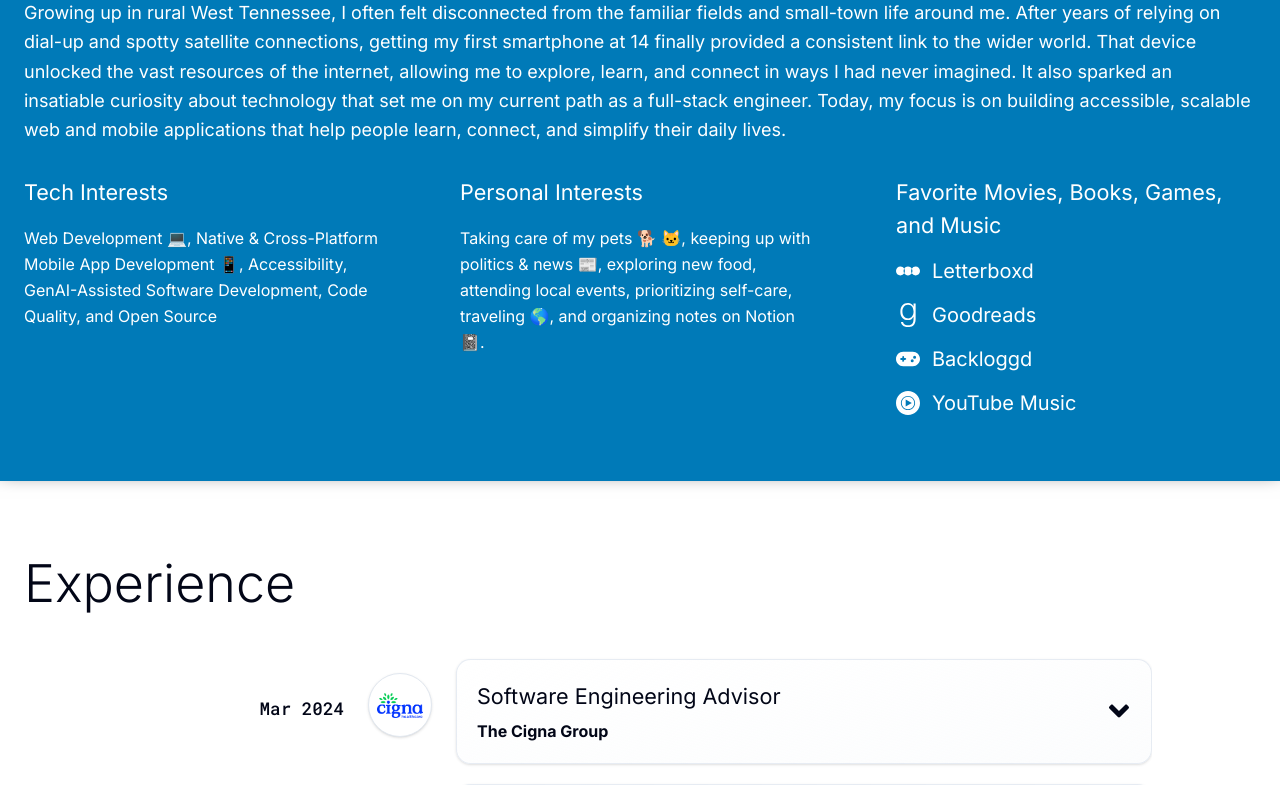
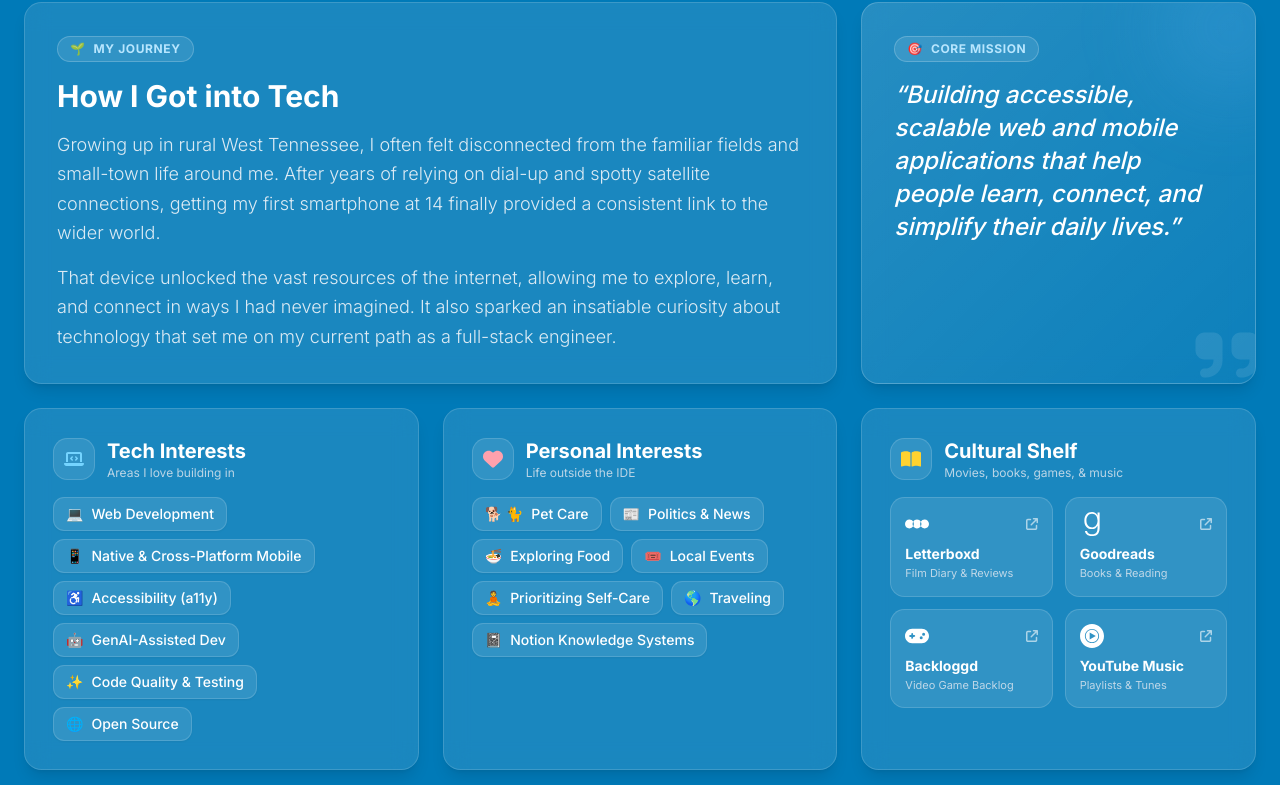
Before and after one commit to CodyManess/portfolio-website, a Next.js app: page / in a window 1280 px wide. Shown: the part 996-1781 px from the top of the page. Built offline with nearby package versions, Linux system fonts and the light colour scheme.

Commit message:
feat: add About component with data, types, and tests

```diff
--- a/src/components/about/about.tsx
+++ b/src/components/about/about.tsx
@@ -1,84 +1,184 @@
 import React from 'react'
-import { SiLetterboxd, SiGoodreads, SiYoutubemusic } from 'react-icons/si'
-import { FaGamepad } from 'react-icons/fa6'
 import Link from 'next/link'
+import {
+  FaLaptopCode,
+  FaHeart,
+  FaBookOpen,
+  FaArrowUpRightFromSquare,
+  FaQuoteRight,
+} from 'react-icons/fa6'
+import { techInterests, personalInterests, mediaLinks } from '@/data/about'
 
 const About: React.FC = () => {
   return (
     <section
       id="about"
-      className="py-16 flex justify-center relative z-[2] shadow-[0px_-12px_20px_black] bg-[var(--section-background)] text-white [&_a]:text-white"
+      className="py-16 md:py-20 flex justify-center relative z-[2] shadow-[0px_-12px_20px_black] bg-[var(--section-background)] text-white"
     >
       <div className="container mx-auto px-4 lg:px-6 flex flex-col gap-8">
         <div>
           <h2 className="mb-2">About Me</h2>
-          <h3 className="text-xl mb-4">How I got into Tech</h3>
-          <p className="leading-relaxed text-base md:text-lg">
-            Growing up in rural West Tennessee, I often felt disconnected from
-            the familiar fields and small-town life around me. After years of
-            relying on dial-up and spotty satellite connections, getting my
-            first smartphone at 14 finally provided a consistent link to the
-            wider world. That device unlocked the vast resources of the
-            internet, allowing me to explore, learn, and connect in ways I had
-            never imagined. It also sparked an insatiable curiosity about
-            technology that set me on my current path as a full-stack engineer.
-            Today, my focus is on building accessible, scalable web and mobile
-            applications that help people learn, connect, and simplify their
-            daily lives.
+        </div>
+
+        {/* Bento Grid */}
+        <div className="flex flex-col gap-6">
+          {/* Hero Row: Journey & Core Mission */}
+          <div className="grid grid-cols-1 lg:grid-cols-12 gap-6">
+            {/* Story Card */}
+            <div className="lg:col-span-7 xl:col-span-8 bg-white/10 dark:bg-slate-900/50 backdrop-blur-md border border-white/15 dark:border-white/10 rounded-3xl p-6 sm:p-8 flex flex-col justify-between shadow-lg">
+              <div>
+                <div className="inline-flex items-center gap-2 text-xs font-semibold uppercase tracking-wider text-sky-200 bg-white/10 px-3 py-1 rounded-full border border-white/20 w-fit mb-4">
+                  <span>🌱</span> My Journey
+                </div>
+                <h3 className="text-2xl sm:text-3xl font-bold text-white mb-4">
+                  How I Got into Tech
+                </h3>
+                <div className="space-y-4 text-slate-100/90 text-base sm:text-lg leading-relaxed font-light">
+                  <p>
+                    Growing up in rural West Tennessee, I often felt
+                    disconnected from the familiar fields and small-town life
+                    around me. After years of relying on dial-up and spotty
+                    satellite connections, getting my first smartphone at 14
+                    finally provided a consistent link to the wider world.
+                  </p>
+                  <p>
+                    That device unlocked the vast resources of the internet,
+                    allowing me to explore, learn, and connect in ways I had
+                    never imagined. It also sparked an insatiable curiosity
+                    about technology that set me on my current path as a
+                    full-stack engineer.
                   </p>
                 </div>
+              </div>
+            </div>
 
-        <div className="flex flex-row justify-between flex-wrap gap-8">
-          <div className="max-w-[360px]">
-            <h3 className="mb-4">Tech Interests</h3>
-            <p className="leading-relaxed">
-              Web Development &#128187;, Native & Cross-Platform Mobile App
-              Development &#128241;, Accessibility, GenAI-Assisted Software
-              Development, Code Quality, and Open Source
+            {/* Core Mission Card */}
+            <div className="lg:col-span-5 xl:col-span-4 bg-gradient-to-br from-white/15 to-white/5 dark:from-slate-900/60 dark:to-slate-950/60 backdrop-blur-md border border-white/20 dark:border-white/10 rounded-3xl p-6 sm:p-8 flex flex-col justify-start shadow-lg relative overflow-hidden">
+              <div className="absolute -top-12 -right-12 w-36 h-36 bg-[var(--primary-light)]/20 rounded-full blur-2xl pointer-events-none" />
+              <FaQuoteRight
+                className="absolute -bottom-2 -right-2 text-7xl text-white/10 pointer-events-none select-none"
+                aria-hidden="true"
+              />
+              <div className="relative z-10">
+                <div className="inline-flex items-center gap-2 text-xs font-semibold uppercase tracking-wider text-sky-200 bg-white/10 px-3 py-1 rounded-full border border-white/20 w-fit mb-4">
+                  <span>🎯</span> Core Mission
+                </div>
+                <blockquote className="text-xl sm:text-2xl font-medium text-white italic leading-snug">
+                  &ldquo;Building accessible, scalable web and mobile
+                  applications that help people learn, connect, and simplify
+                  their daily lives.&rdquo;
+                </blockquote>
+              </div>
+            </div>
+          </div>
+
+          {/* 3-Column Bento Row */}
+          <div className="grid grid-cols-1 md:grid-cols-2 lg:grid-cols-3 gap-6">
+            {/* Tech Interests */}
+            <div className="bg-white/10 dark:bg-slate-900/50 backdrop-blur-md border border-white/15 dark:border-white/10 rounded-3xl p-6 sm:p-7 flex flex-col justify-between shadow-lg">
+              <div>
+                <div className="flex items-center gap-3 mb-4">
+                  <div className="p-2.5 rounded-2xl bg-white/10 border border-white/15 text-sky-300">
+                    <FaLaptopCode className="text-xl" />
+                  </div>
+                  <div>
+                    <h3 className="text-xl font-bold text-white">
+                      Tech Interests
+                    </h3>
+                    <p className="text-xs text-slate-200/80">
+                      Areas I love building in
                     </p>
                   </div>
+                </div>
+                <div className="flex flex-wrap gap-2 mt-4">
+                  {techInterests.map((interest) => (
+                    <span
+                      key={interest.name}
+                      className="inline-flex items-center gap-2 px-3 py-1.5 rounded-xl bg-white/10 border border-white/15 text-xs sm:text-sm font-medium text-white shadow-xs transition-all duration-200 hover:bg-white/20 hover:scale-[1.03] hover:border-white/30"
+                    >
+                      <span aria-hidden="true">{interest.emoji}</span>
+                      <span>{interest.name}</span>
+                    </span>
+                  ))}
+                </div>
+              </div>
+            </div>
 
-          <div className="max-w-[360px]">
-            <h3 className="mb-4">Personal Interests</h3>
-            <p className="leading-relaxed">
-              Taking care of my pets &#128021; &#128049;, keeping up with
-              politics & news &#128240;, exploring new food, attending local
-              events, prioritizing self-care, traveling &#127758;, and
-              organizing notes on Notion &#128211;.
+            {/* Personal Interests */}
+            <div className="bg-white/10 dark:bg-slate-900/50 backdrop-blur-md border border-white/15 dark:border-white/10 rounded-3xl p-6 sm:p-7 flex flex-col justify-between shadow-lg">
+              <div>
+                <div className="flex items-center gap-3 mb-4">
+                  <div className="p-2.5 rounded-2xl bg-white/10 border border-white/15 text-rose-300">
+                    <FaHeart className="text-xl" />
+                  </div>
+                  <div>
+                    <h3 className="text-xl font-bold text-white">
+                      Personal Interests
+                    </h3>
+                    <p className="text-xs text-slate-200/80">
+                      Life outside the IDE
                     </p>
                   </div>
+                </div>
+                <div className="flex flex-wrap gap-2 mt-4">
+                  {personalInterests.map((interest) => (
+                    <span
+                      key={interest.name}
+                      className="inline-flex items-center gap-2 px-3 py-1.5 rounded-xl bg-white/10 border border-white/15 text-xs sm:text-sm font-medium text-white shadow-xs transition-all duration-200 hover:bg-white/20 hover:scale-[1.03] hover:border-white/30"
+                    >
+                      <span aria-hidden="true">{interest.emoji}</span>
+                      <span>{interest.name}</span>
+                    </span>
+                  ))}
+                </div>
+              </div>
+            </div>
 
-          <div className="max-w-[360px]">
-            <h3 className="mb-4">Favorite Movies, Books, Games, and Music</h3>
-            <div className="flex flex-col gap-4 [&_a]:flex [&_a]:items-center [&_a]:text-white [&_a]:text-xl [&_svg]:mr-3 [&_svg]:text-2xl">
+            {/* Cultural Shelf & Media */}
+            <div className="bg-white/10 dark:bg-slate-900/50 backdrop-blur-md border border-white/15 dark:border-white/10 rounded-3xl p-6 sm:p-7 flex flex-col justify-between shadow-lg md:col-span-2 lg:col-span-1">
+              <div>
+                <div className="flex items-center gap-3 mb-4">
+                  <div className="p-2.5 rounded-2xl bg-white/10 border border-white/15 text-amber-300">
+                    <FaBookOpen className="text-xl" />
+                  </div>
+                  <div>
+                    <h3 className="text-xl font-bold text-white">
+                      Cultural Shelf
+                    </h3>
+                    <p className="text-xs text-slate-200/80">
+                      Movies, books, games, & music
+                    </p>
+                  </div>
+                </div>
+                <div className="grid grid-cols-1 sm:grid-cols-2 gap-3 mt-4">
+                  {mediaLinks.map((media) => {
+                    const Icon = media.icon
+                    return (
                       <Link
-                href="https://letterboxd.com/codyness/"
+                        key={media.name}
+                        href={media.url}
                         target="_blank"
-                className="hover:text-[var(--primary-color)] transition-colors"
+                        rel="noopener noreferrer"
+                        className="group flex flex-col justify-between p-3.5 rounded-2xl bg-white/10 border border-white/15 text-white transition-all duration-200 hover:bg-white/20 hover:border-white/35 hover:-translate-y-1 hover:shadow-md"
+                        aria-label={`${media.name} - ${media.category} (opens in new tab)`}
                       >
-                <SiLetterboxd /> Letterboxd
+                        <div className="flex items-center justify-between mb-2">
+                          <Icon className="text-2xl text-white group-hover:scale-110 transition-transform duration-200" />
+                          <FaArrowUpRightFromSquare className="text-xs text-white/60 group-hover:text-white transition-colors" />
+                        </div>
+                        <div>
+                          <span className="font-semibold text-sm block leading-snug">
+                            {media.name}
+                          </span>
+                          <span className="text-[11px] text-slate-200/80 block mt-0.5">
+                            {media.category}
+                          </span>
+                        </div>
                       </Link>
-              <Link
-                href="https://www.goodreads.com/codyness"
-                target="_blank"
-                className="hover:text-[var(--primary-color)] transition-colors"
-              >
-                <SiGoodreads /> Goodreads
-              </Link>
-              <Link
-                href="https://www.backloggd.com/u/codyness/"
-                target="_blank"
-                className="hover:text-[var(--primary-color)] transition-colors"
-              >
-                <FaGamepad /> Backloggd
-              </Link>
-              <Link
-                href="https://music.youtube.com/channel/UC6zBwn_RPU5-MfYKbkg6BBA?si=syL9spZjwEp_v0cK"
-                target="_blank"
-                className="hover:text-[var(--primary-color)] transition-colors"
-              >
-                <SiYoutubemusic /> YouTube Music
-              </Link>
+                    )
+                  })}
+                </div>
+              </div>
             </div>
           </div>
         </div>
--- /dev/null
+++ b/src/data/about.ts
@@ -0,0 +1,49 @@
+import { SiLetterboxd, SiGoodreads, SiYoutubemusic } from 'react-icons/si'
+import { FaGamepad } from 'react-icons/fa6'
+import { TechInterest, PersonalInterest, MediaLink } from '@/types/about'
+
+export const techInterests: TechInterest[] = [
+  { name: 'Web Development', emoji: '💻' },
+  { name: 'Native & Cross-Platform Mobile', emoji: '📱' },
+  { name: 'Accessibility (a11y)', emoji: '♿' },
+  { name: 'GenAI-Assisted Dev', emoji: '🤖' },
+  { name: 'Code Quality & Testing', emoji: '✨' },
+  { name: 'Open Source', emoji: '🌐' },
+]
+
+export const personalInterests: PersonalInterest[] = [
+  { name: 'Pet Care', emoji: '🐕 🐈' },
+  { name: 'Politics & News', emoji: '📰' },
+  { name: 'Exploring Food', emoji: '🍜' },
+  { name: 'Local Events', emoji: '🎟️' },
+  { name: 'Prioritizing Self-Care', emoji: '🧘' },
+  { name: 'Traveling', emoji: '🌎' },
+  { name: 'Notion Knowledge Systems', emoji: '📓' },
+]
+
+export const mediaLinks: MediaLink[] = [
+  {
+    name: 'Letterboxd',
+    category: 'Film Diary & Reviews',
+    url: 'https://letterboxd.com/codyness/',
+    icon: SiLetterboxd,
+  },
+  {
+    name: 'Goodreads',
+    category: 'Books & Reading',
+    url: 'https://www.goodreads.com/codyness',
+    icon: SiGoodreads,
+  },
+  {
+    name: 'Backloggd',
+    category: 'Video Game Backlog',
+    url: 'https://www.backloggd.com/u/codyness/',
+    icon: FaGamepad,
+  },
+  {
+    name: 'YouTube Music',
+    category: 'Playlists & Tunes',
+    url: 'https://music.youtube.com/channel/UC6zBwn_RPU5-MfYKbkg6BBA?si=syL9spZjwEp_v0cK',
+    icon: SiYoutubemusic,
+  },
+]
--- /dev/null
+++ b/src/types/about.ts
@@ -0,0 +1,18 @@
+import { ComponentType } from 'react'
+
+export interface TechInterest {
+  name: string
+  emoji: string
+}
+
+export interface PersonalInterest {
+  name: string
+  emoji: string
+}
+
+export interface MediaLink {
+  name: string
+  category: string
+  url: string
+  icon: ComponentType<{ className?: string }>
+}
```
Also changed, not shown: 1 other file (tests, documents, lock files or other folders). Lines whose indentation alone changed are shown as unchanged.
